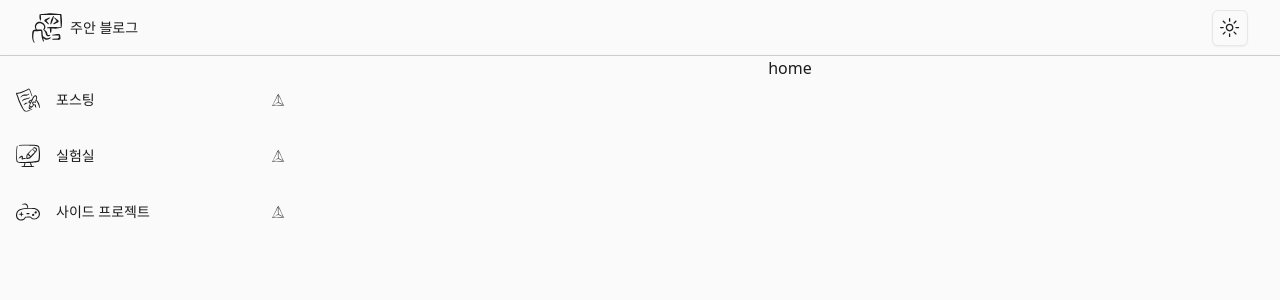
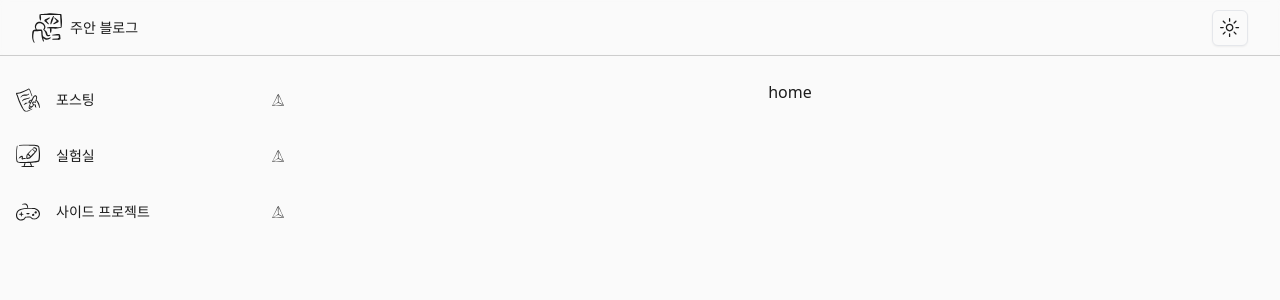
Before and after one commit to shinju4n/tech-blog, a Next.js app: page / in a window 1280 px wide. Shown: the top 300 px of the page. Built offline with nearby package versions, Linux system fonts and the light colour scheme.

Commit message:
feat: main-wrapper 스타일 변경

```diff
--- a/components/layout/main-wrapper.tsx
+++ b/components/layout/main-wrapper.tsx
@@ -7,7 +7,7 @@ interface MainWrapperProps {
 const MainWrapper: FC<MainWrapperProps> = ({ children }) => {
   return (
     <main className="flex justify-center w-full overflow-y-scroll max-h-[100dvh] px-4 pt-14 scrollbar-hide">
-      {children}
+      <section className="py-6">{children}</section>
     </main>
   );
 };
--- a/components/posts/detail/PostHead.tsx
+++ b/components/posts/detail/PostHead.tsx
@@ -9,7 +9,7 @@ interface PostHeadProps {
 
 const PostHead: FC<PostHeadProps> = ({ title, createdAt, category }) => {
   return (
-    <div className="py-5 mb-2 border-b border-foreground/50">
+    <div className="mb-2 border-b border-foreground/50">
       <Typography size="h1" className="mb-4">
         {title}
       </Typography>
```
